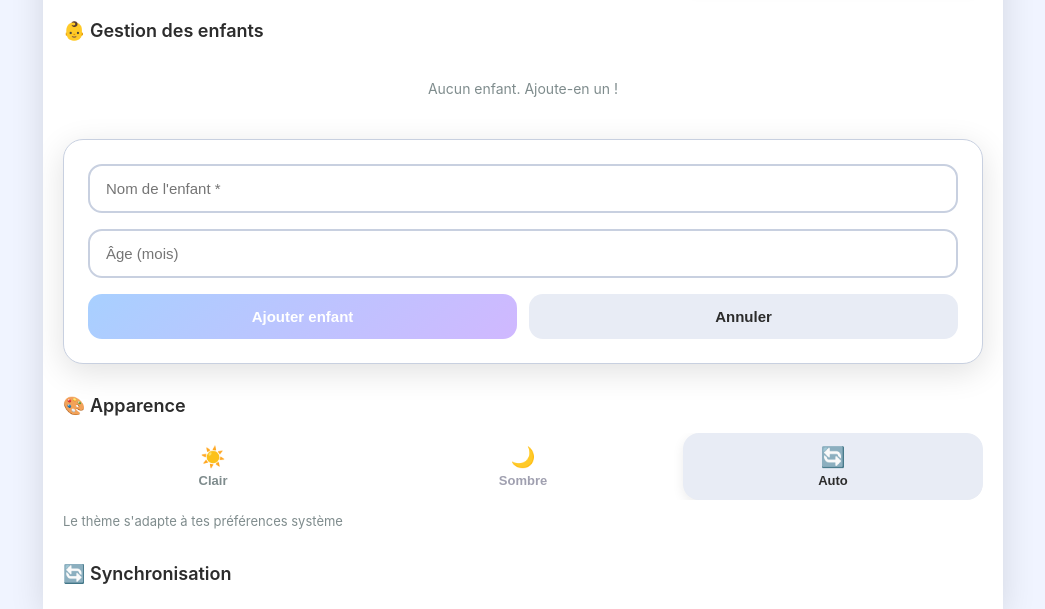
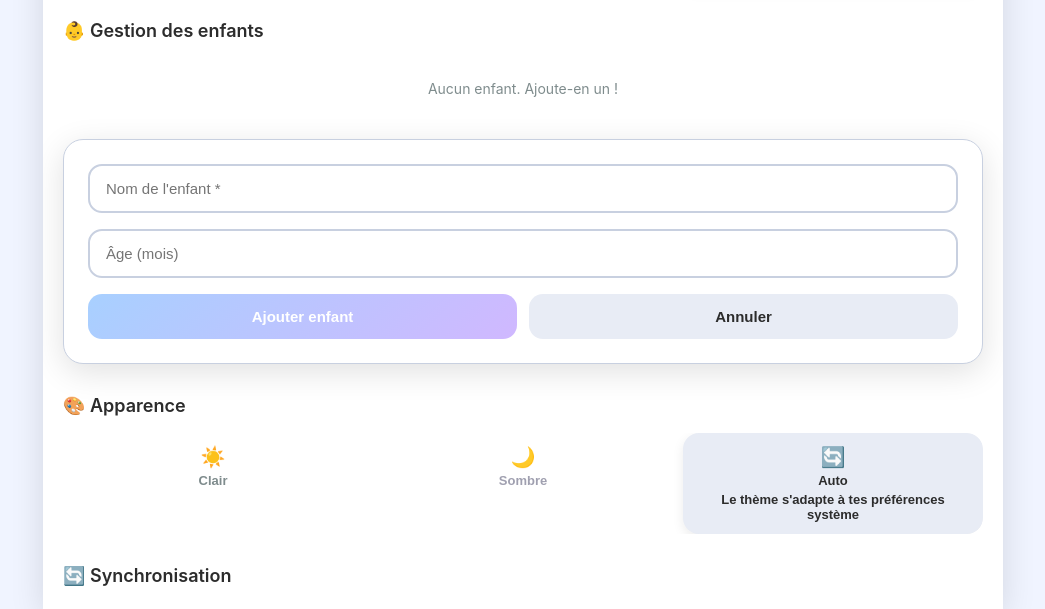
Before and after one commit to sicho95/Sommeil, a website: page index.html in a window 1280 px wide. Both pictures are taken after a click on the button "Ajouter". Shown: the part 191-800 px from the top of the page, without its empty margins (117-1162 px from the left). Drawn offline with Linux system fonts and the light colour scheme; no server answers.

Commit message:
Remove theme hint paragraph from index.html
Removed redundant theme hint paragraph.

```diff
--- a/index.html
+++ b/index.html
@@ -102,9 +102,9 @@
           <button class="theme-tab active" data-theme="auto">
             <span class="theme-icon">🔄</span>
             <span class="theme-label">Auto</span>
+            <span class="theme-label">Le thème s'adapte à tes préférences système</span>
           </button>
         </div>
-        <p class="theme-hint">Le thème s'adapte à tes préférences système</p>
       </div>
 
       <div class="settings-section">
```
